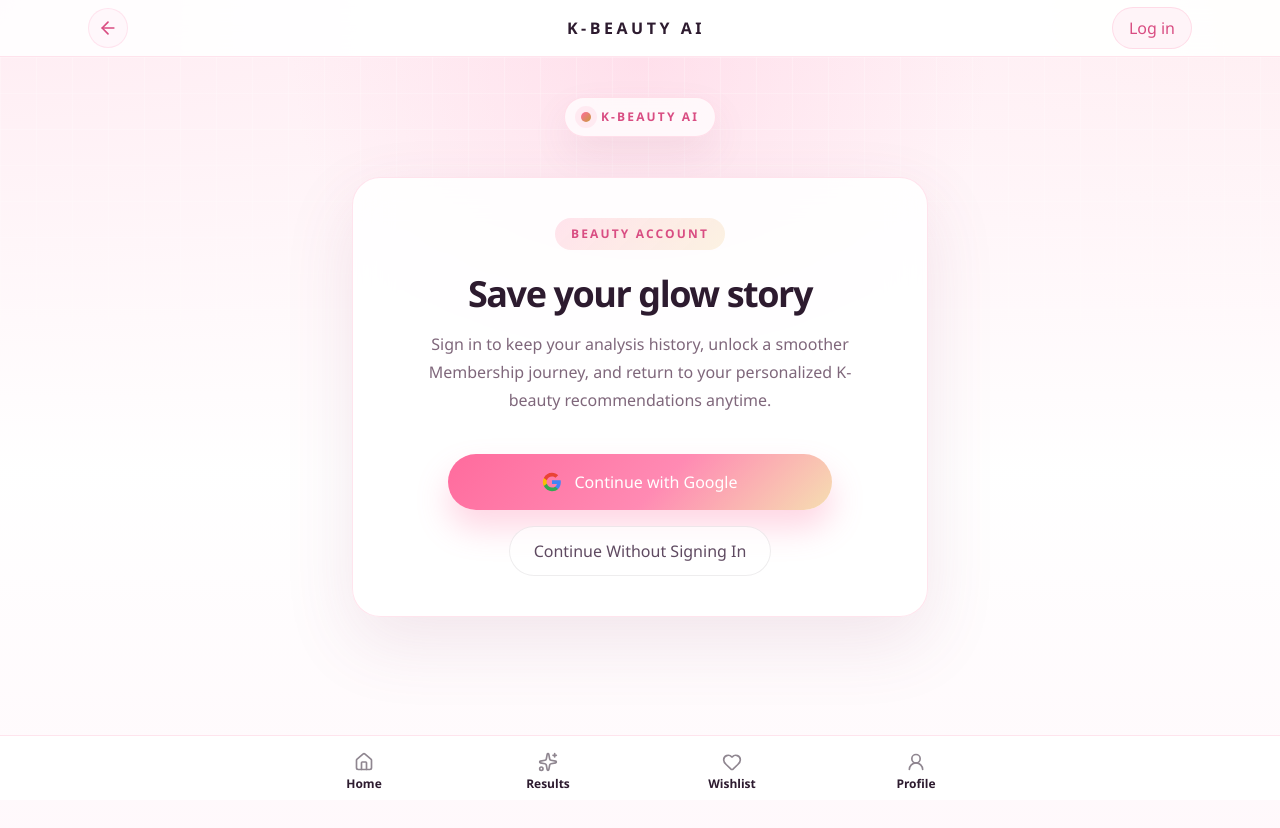
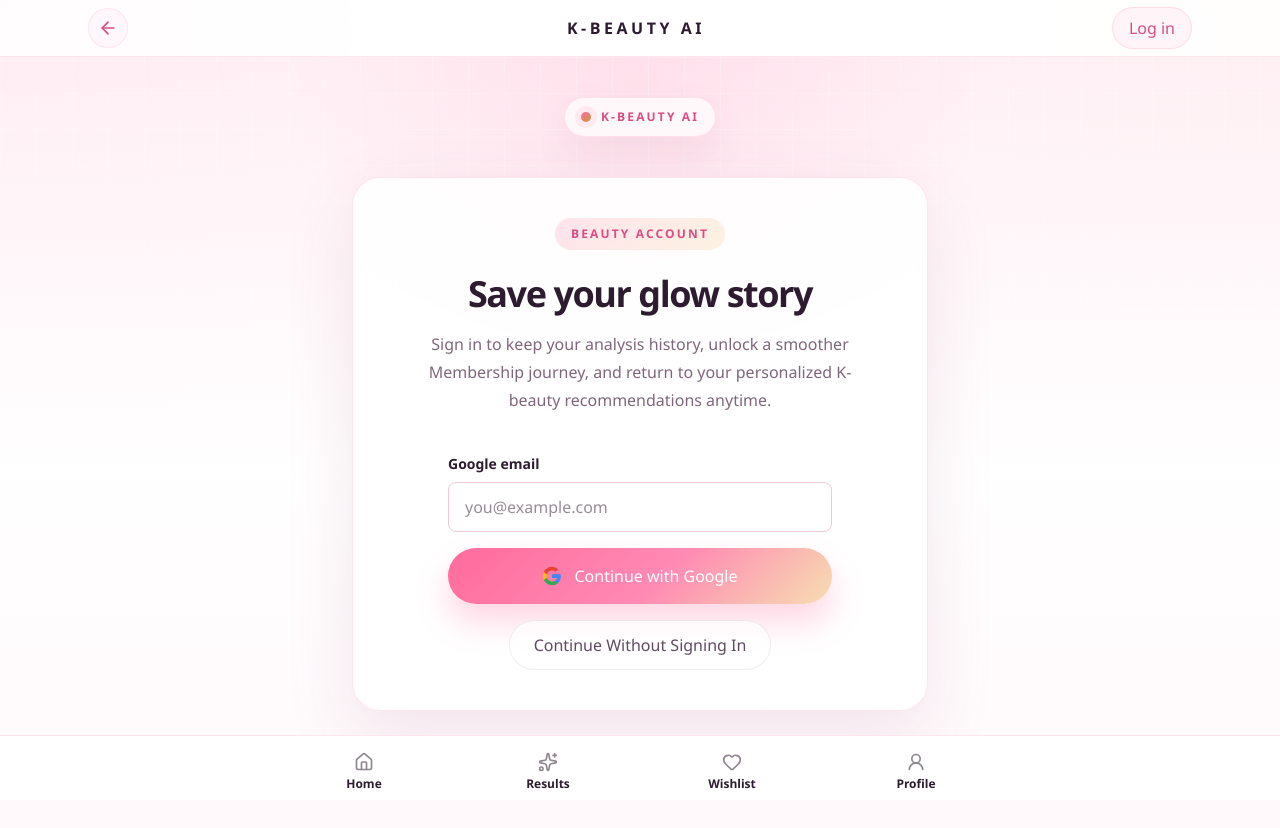
Before and after one commit to leeyaehun/kbeauty-ai, a Next.js app: page /login in a window 1280 px wide. Shown: the top 828 px of the page. Built offline with nearby package versions, Linux system fonts and the light colour scheme; no server answers.

Commit message:
Add Google account selection on login

```diff
--- a/src/app/login/page.tsx
+++ b/src/app/login/page.tsx
@@ -1,25 +1,31 @@
 'use client'
 
 import { createClient } from '@/lib/supabase'
+import { getGoogleOAuthOptions } from '@/lib/auth'
 import { useEffect, useState } from 'react'
+import type { FormEvent } from 'react'
 import { useRouter } from 'next/navigation'
 
 export default function LoginPage() {
   const router = useRouter()
   const supabase = createClient()
   const [redirect, setRedirect] = useState('')
+  const [email, setEmail] = useState('')
 
   useEffect(() => {
     const value = new URLSearchParams(window.location.search).get('redirect')
     setRedirect(value ?? '')
   }, [])
 
-  const handleGoogleLogin = async () => {
+  const handleGoogleLogin = async (event?: FormEvent<HTMLFormElement>) => {
+    event?.preventDefault()
+
     await supabase.auth.signInWithOAuth({
       provider: 'google',
-      options: {
-        redirectTo: `${process.env.NEXT_PUBLIC_SITE_URL || window.location.origin}/auth/callback?redirect=${redirect}`,
-      }
+      options: getGoogleOAuthOptions(
+        `${process.env.NEXT_PUBLIC_SITE_URL || window.location.origin}/auth/callback?redirect=${redirect}`,
+        email
+      ),
     })
   }
 
@@ -42,11 +48,25 @@
               Sign in to keep your analysis history, unlock a smoother Membership journey, and return to your personalized K-beauty recommendations anytime.
             </p>
 
+            <form onSubmit={handleGoogleLogin} className="mx-auto w-full max-w-sm">
+              <label htmlFor="google-email" className="mb-2 block text-left text-sm font-semibold text-[var(--ink)]">
+                Google email
+              </label>
+              <input
+                id="google-email"
+                type="email"
+                inputMode="email"
+                autoComplete="email"
+                value={email}
+                onChange={(event) => setEmail(event.target.value)}
+                placeholder="you@example.com"
+                className="mb-4 w-full rounded-[8px] border border-[#f0c8d8] bg-white/80 px-4 py-3 text-sm text-[var(--ink)] outline-none transition focus:border-[#ff6b9d] focus:ring-4 focus:ring-[#ff6b9d]/15"
+              />
               <button
-              onClick={handleGoogleLogin}
-              className="brand-button-primary mx-auto flex w-full max-w-sm items-center justify-center gap-3 px-6 py-4 font-semibold"
+                type="submit"
+                className="brand-button-primary flex w-full items-center justify-center gap-3 px-6 py-4 font-semibold"
               >
-              <svg width="20" height="20" viewBox="0 0 24 24">
+                <svg width="20" height="20" viewBox="0 0 24 24" aria-hidden="true">
                   <path fill="#4285F4" d="M22.56 12.25c0-.78-.07-1.53-.2-2.25H12v4.26h5.92c-.26 1.37-1.04 2.53-2.21 3.31v2.77h3.57c2.08-1.92 3.28-4.74 3.28-8.09z"/>
                   <path fill="#34A853" d="M12 23c2.97 0 5.46-.98 7.28-2.66l-3.57-2.77c-.98.66-2.23 1.06-3.71 1.06-2.86 0-5.29-1.93-6.16-4.53H2.18v2.84C3.99 20.53 7.7 23 12 23z"/>
                   <path fill="#FBBC05" d="M5.84 14.09c-.22-.66-.35-1.36-.35-2.09s.13-1.43.35-2.09V7.07H2.18C1.43 8.55 1 10.22 1 12s.43 3.45 1.18 4.93l2.85-2.22.81-.62z"/>
@@ -54,6 +74,7 @@
                 </svg>
                 Continue with Google
               </button>
+            </form>
 
             <button
               onClick={() => router.push('/analyze')}
--- a/src/app/profile/page.tsx
+++ b/src/app/profile/page.tsx
@@ -6,6 +6,7 @@
 import type { User } from '@supabase/supabase-js'
 
 import RegionModal from '@/components/RegionModal'
+import { getGoogleOAuthOptions } from '@/lib/auth'
 import { REGION_STORAGE_KEY, isShoppingRegion, type ShoppingRegion } from '@/lib/region'
 import { createClient } from '@/lib/supabase'
 
@@ -109,9 +110,9 @@
 
     await supabase.auth.signInWithOAuth({
       provider: 'google',
-      options: {
-        redirectTo: `${process.env.NEXT_PUBLIC_SITE_URL || window.location.origin}/auth/callback?redirect=/profile`,
-      },
+      options: getGoogleOAuthOptions(
+        `${process.env.NEXT_PUBLIC_SITE_URL || window.location.origin}/auth/callback?redirect=/profile`
+      ),
     })
   }
 
--- /dev/null
+++ b/src/lib/auth.ts
@@ -0,0 +1,11 @@
+export function getGoogleOAuthOptions(redirectTo: string, email?: string) {
+  const trimmedEmail = email?.trim()
+
+  return {
+    redirectTo,
+    queryParams: {
+      prompt: 'select_account',
+      ...(trimmedEmail ? { login_hint: trimmedEmail } : {}),
+    },
+  }
+}
```
Also changed, not shown: 3 other files (tests, documents, lock files or other folders). Lines whose indentation alone changed are shown as unchanged.
